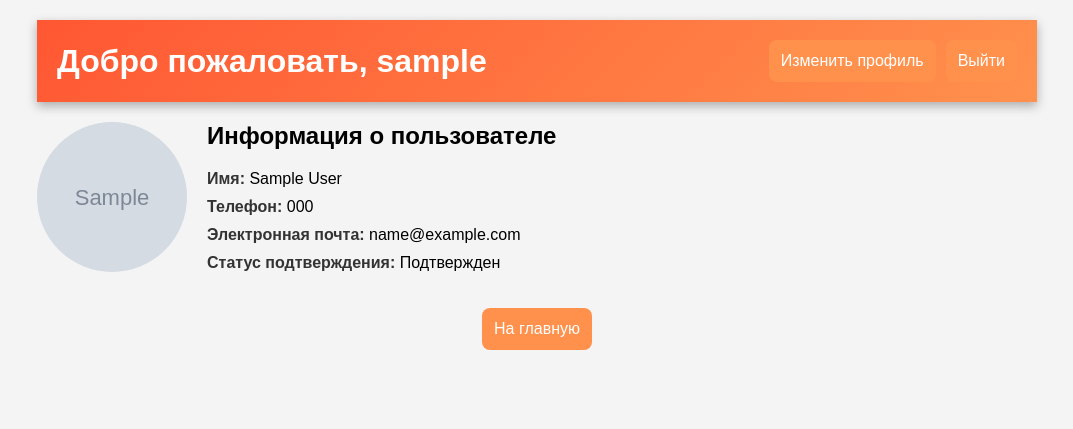
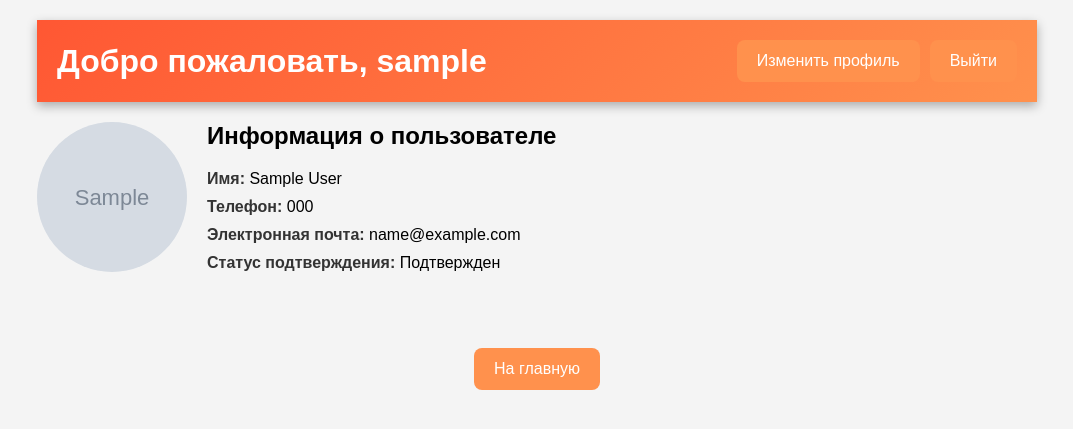
Before and after one commit to NotRindik/Python-Project-University, a Django app: page /profile/ in a window 1280 px wide. Shown: the top 429 px of the page, without its empty margins (103-1176 px from the left). Run offline with Django 5.2, Linux system fonts and the light colour scheme; a user stored in the database is signed in; tables that the repository leaves empty hold one stand-in row (values such as "Sample post"); grey boxes marked "Sample" are stand-in pictures.

Commit message:
исправил пару косякоу

```diff
--- a/PythonProject/myapp/templates/profile.html
+++ b/PythonProject/myapp/templates/profile.html
@@ -1,3 +1,4 @@
+{% load static %}
 <!DOCTYPE html>
 <html lang="ru">
 <head>
@@ -5,7 +6,6 @@
   <meta name="viewport" content="width=device-width, initial-scale=1.0">
   <title>Профиль пользователя</title>
   <style>
-
     body {
       font-family: Arial, sans-serif;
       margin: 0;
@@ -13,13 +13,11 @@
       background-color: #f4f4f4;
     }
 
-
     .profile-container {
       max-width: 1000px;
       margin: 0 auto;
       padding: 20px;
     }
-
 
     .profile-header {
       background: linear-gradient(135deg, #ff5733, #ff914d);
@@ -35,12 +33,10 @@
       margin: 0;
     }
 
-
     .profile-details {
       display: flex;
       margin-top: 20px;
     }
-
 
     .profile-photo img {
       width: 150px;
@@ -49,7 +45,6 @@
       object-fit: cover;
       margin-right: 20px;
     }
-
 
     .profile-info h2 {
       margin-top: 0;
@@ -67,22 +62,22 @@
     .profile-info li strong {
       color: #333;
     }
-    .categories {
-            margin: 20px;
-            text-align: center;
-     }
+
     .category-buttons {
       display: flex;
       justify-content: center;
       gap: 15px;
       flex-wrap: wrap;
+      margin-top: 40px;
     }
+
     .buttons {
       display: flex;
       gap: 10px;
     }
-     .buttons button, .search-bar button, .category-buttons button {
-            padding: 12px;
+
+    .buttons button, .category-buttons button {
+      padding: 12px 20px;
       border: none;
       cursor: pointer;
       background-color: #ff914d;
@@ -93,6 +88,9 @@
       font-weight: 500;
     }
 
+    .buttons form {
+      margin: 0;
+    }
   </style>
 </head>
 <body>
@@ -101,16 +99,20 @@
     <div class="profile-header">
       <h1>Добро пожаловать, <span id="userName">{{ user_name }}</span></h1>
       <div class="buttons">
-        <button class="btn" onclick="window.location.href='{% url 'edit' %}'">Изменить профиль</button>
-        <button class="btn" onclick="window.location.href='{% url 'logout' %}'">Выйти</button>
+        <button onclick="window.location.href='{% url 'edit' %}'">Изменить профиль</button>
+        <form method="post" action="{% url 'logout' %}">
+          {% csrf_token %}
+          <button type="submit">Выйти</button>
+        </form>
       </div>
     </div>
+
     <div class="profile-details">
       <div class="profile-photo">
         {% if avatar %}
-          <img src="{{ avatar }}" alt="Фото профиля" />
+          <img src="{{ avatar }}" alt="Фото профиля">
         {% else %}
-          <img src="default-avatar.jpg" alt="Фото профиля" />
+          <img src="{% static 'images/default-avatar.jpg' %}" alt="Фото профиля">
         {% endif %}
       </div>
       <div class="profile-info">
@@ -124,12 +126,10 @@
       </div>
     </div>
   </div>
-  <div class="category">
+
   <div class="category-buttons">
     <button onclick="window.location.href='{% url 'home' %}'">На главную</button>
   </div>
-  </div>
-
 
 </body>
 </html>
--- a/PythonProject/myapp/urls.py
+++ b/PythonProject/myapp/urls.py
@@ -2,7 +2,7 @@ from django.urls import path
 from . import views
 from django.conf import settings
 from django.conf.urls.static import static
-from django.contrib.auth.views import LogoutView
+from .views import logout_view
 
 urlpatterns = [
     path('', views.home, name='home'),
@@ -12,5 +12,5 @@ urlpatterns = [
     path('profile/', views.profile, name='profile'),
     path('edit/', views.edit, name='edit'),
     path('create/', views.create, name='create'),
-    path('logout/', LogoutView.as_view(next_page='home'), name='logout'),
+    path('logout/', logout_view, name='logout'),
 ]+ static(settings.MEDIA_URL, document_root=settings.MEDIA_ROOT)
--- a/PythonProject/myapp/views.py
+++ b/PythonProject/myapp/views.py
@@ -4,7 +4,8 @@ from django.shortcuts import render, redirect
 from django.contrib.auth import authenticate
 from django.contrib.auth.decorators import login_required
 from .models import CustomUser
-
+from django.contrib.auth import logout
+from django.contrib.auth import logout as django_logout
 def home(request):
     return render(request, 'home.html')
 
@@ -58,3 +59,7 @@ def edit(request):
 
 def create(request):
     return render(request, 'creeate_listing.html')
+
+def logout_view(request):
+    logout(request)
+    return redirect('home')
```
Lines whose indentation alone changed are shown as unchanged.
